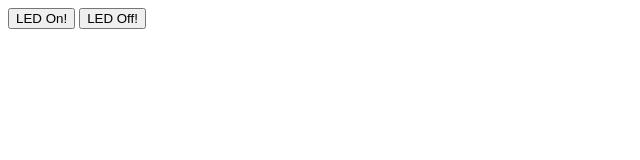
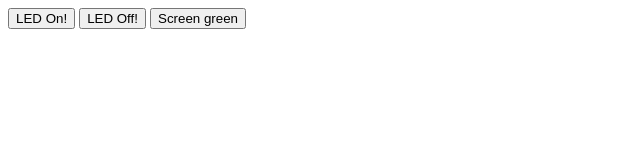
Before and after one commit to johanneslagos/banglejs, a website: page index.html in a window 1280 px wide. Shown: the whole page, without its empty margins (0-640 px from the left). Drawn offline with Linux system fonts and the light colour scheme.

Commit message:
Added function for green screen

```diff
--- a/index.html
+++ b/index.html
@@ -3,7 +3,18 @@
  </head>
  <body>
   <script src="https://www.espruino.com/js/uart.js"></script>
+  <script>
+      function green() {
+          UART.write('Bangle.setLCDPower(1);\n');
+          UART.write('g.clear();\n');
+          UART.write('g.setColor(0,1,0);\n');
+          UART.write('g.fillCircle(g.getWidth()/2, g.getHeight()/2+10, 105);\n');
+          UART.write('nextLightGreen = false;\n');
+
+  }
+  </script>
   <button onclick="UART.write('LED1.set();\n');">LED On!</button>
   <button onclick="UART.write('LED1.reset();\n');">LED Off!</button>
+  <button onclick="green()">Screen green</button>
  </body>
 </html>
```
